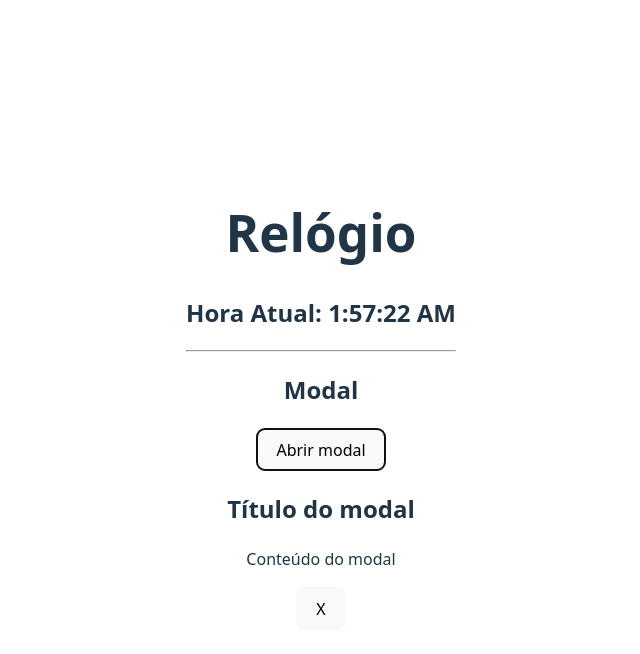
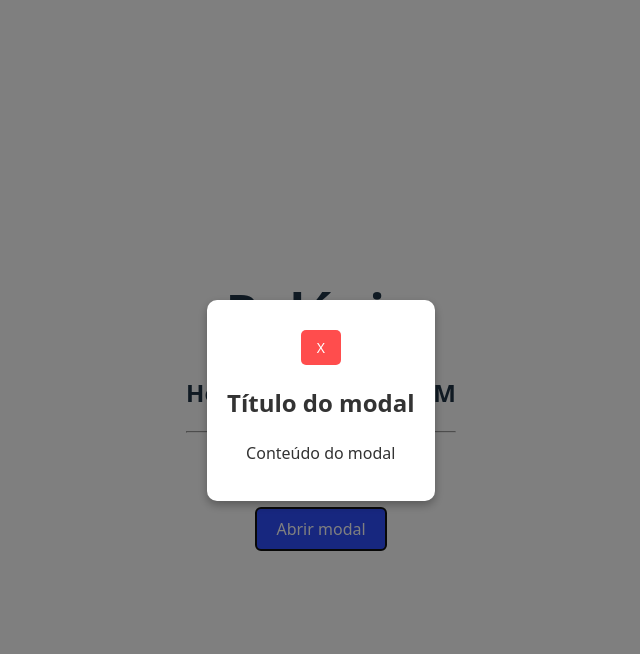
Before and after one commit to gabriellydasi/avanti-innovation-class-2025, a React (Vite) app in the folder react/5_uicomponents/: page / in a window 1280 px wide. Both pictures are taken after a click on the button "Abrir modal". Shown: the top 654 px of the page, without its empty margins (319-959 px from the left). Built offline with nearby package versions, Linux system fonts and the light colour scheme.

Commit message:
Seção 03 | Componentes UI | Aula 27 - Desenvolvendo UI Components - Modal - Estilização css

```diff
--- a/react/5_uicomponents/src/components/Modal/Modal.jsx
+++ b/react/5_uicomponents/src/components/Modal/Modal.jsx
@@ -11,11 +11,11 @@
         {isOpen && (
             <div className={styles.modal}>
                 <div className={styles.modalContent}>
+                <button onClick={() => setIsOpen(false)} className={styles.closeButton}>
+                        X
+                    </button>
                     <h2>Título do modal</h2>
                     <p>Conteúdo do modal</p>
-                    <button onClick={() => setIsOpen(false)} className={styles.closeButton}>
-                        X
-                    </button>
                 </div>
             </div>
         )}
--- a/react/5_uicomponents/src/components/Modal/Modal.module.css
+++ b/react/5_uicomponents/src/components/Modal/Modal.module.css
@@ -0,0 +1,79 @@
+.container {
+    display: flex;
+    justify-content: center;
+    align-items: center;
+}
+
+.openButton {
+    padding: 10px 20px;
+    font-size: 1rem;
+    background-color: #2f4eff;
+    color: #ffffff;
+    border: none;
+    border-radius: 5px;
+    cursor: pointer;
+    transition: background 0.3s ease-in-out;
+}
+
+.openButton:hover {
+    background-color: #032491;
+}
+
+.modal {
+    position: fixed;
+    top: 0;
+    left: 0;
+    width: 100%;
+    height: 100%;
+    background: rgba(0, 0, 0, 0.5);
+    display: flex;
+    justify-content: center;
+    align-items: center;
+    opacity: 0;
+    animation: fadeIn 0.3s forwards;
+}
+
+@keyframes fadeIn {
+    from {
+        opacity: 0;
+    }
+    to {
+        opacity: 1;
+    }
+}
+
+.modalContent {
+    background: #ffffff;
+    padding: 20px;
+    border-radius: 10px;
+    box-shadow: 0 4px 10px rgba(0, 0, 0, 0.3);
+    max-width: 400px;
+    text-align: center;
+    color: #333333;
+    animation: scaleUp 0.3s forwards;
+}
+
+@keyframes scaleUp {
+    from {
+        transform: scale(0.8);
+    }
+    to {
+        transform: scale(1);
+    }
+}
+
+.closeButton {
+    padding: 8px 16px;
+    font-size: .875rem;
+    background-color: #ff4d4d;
+    color: #ffffff;
+    border: none;
+    border-radius: 5px;
+    cursor: pointer;
+    transition: background 0.3s ease-in-out;
+    margin-top: 10px;
+}
+
+.closeButton:hover {
+    background-color: #e60000;
+}
```
